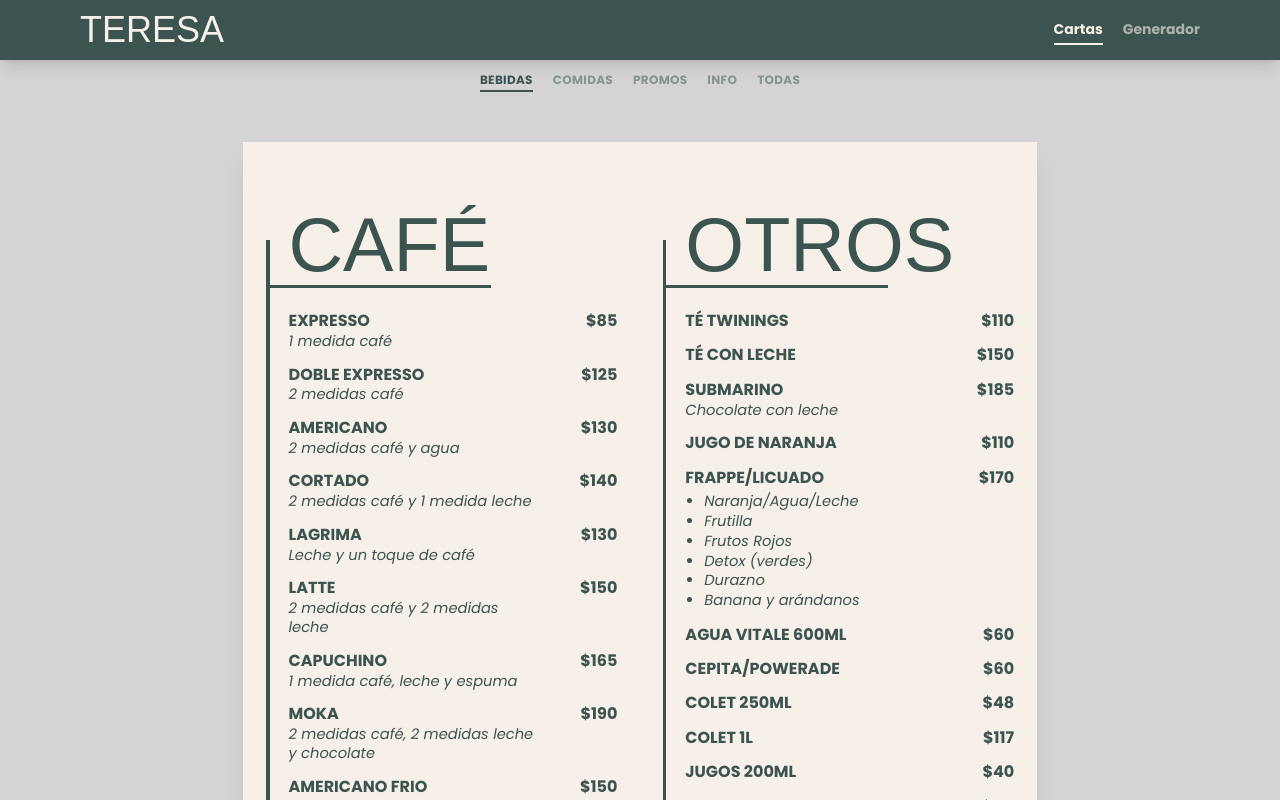
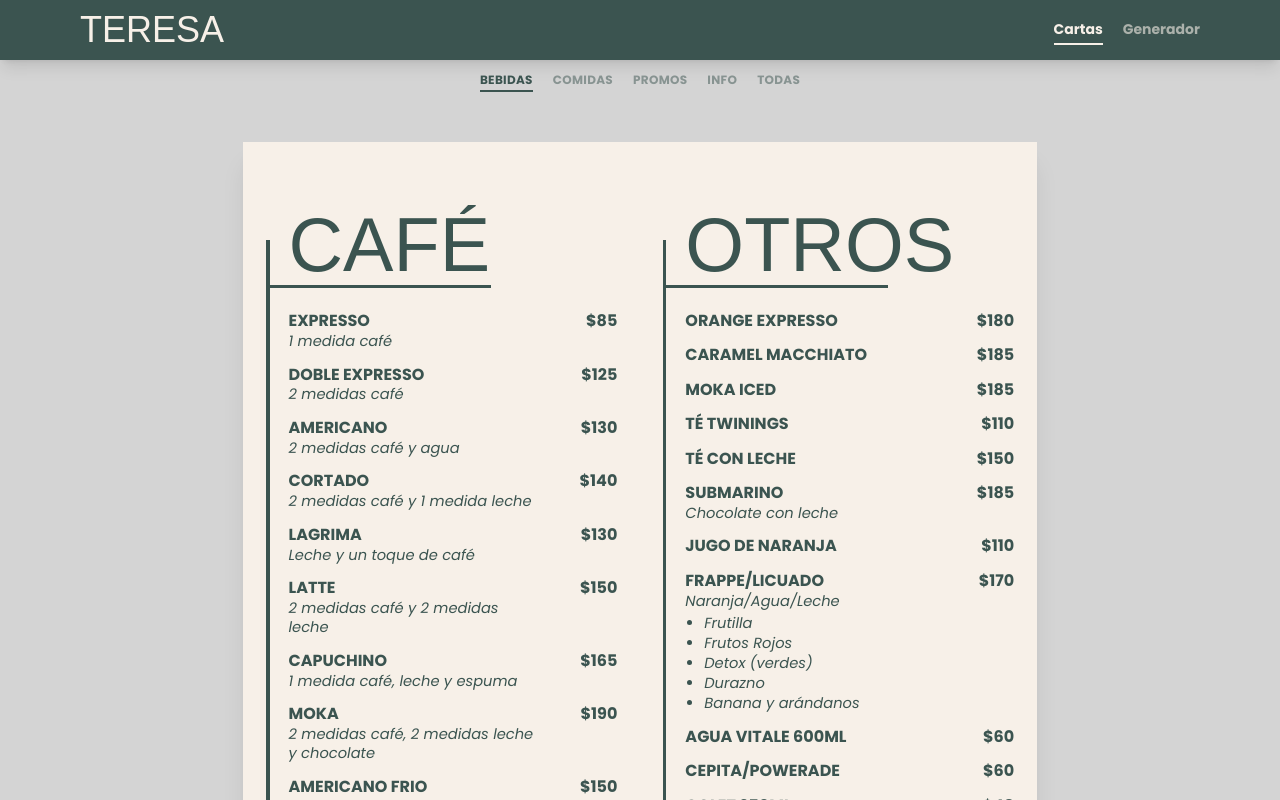
Before and after one commit to Niroyo1/teresa-designs, a React (Vite) app: page / in a window 1280 px wide. Shown: the top 800 px of the page. Built offline with nearby package versions, Linux system fonts and the light colour scheme; a web font is replaced by a local one.

Commit message:
mas bebidas

```diff
--- a/src/data/bebidas.ts
+++ b/src/data/bebidas.ts
@@ -24,6 +24,9 @@ export const bebidas: MenuPage = {
     {
       title: 'Otros',
       items: [
+        { name: 'Orange expresso', price: 180 },
+        { name: 'Caramel macchiato', price: 185 },
+        { name: 'Moka iced', price: 185 },
         { name: 'Té Twinings', price: 110 },
         { name: 'Té con leche', price: 150 },
         { name: 'Submarino', price: 185, description: 'Chocolate con leche' },
@@ -31,8 +34,8 @@ export const bebidas: MenuPage = {
         {
           name: 'Frappe/Licuado',
           price: 170,
+          description: 'Naranja/Agua/Leche',
           options: [
-            'Naranja/Agua/Leche',
             'Frutilla',
             'Frutos Rojos',
             'Detox (verdes)',
```
